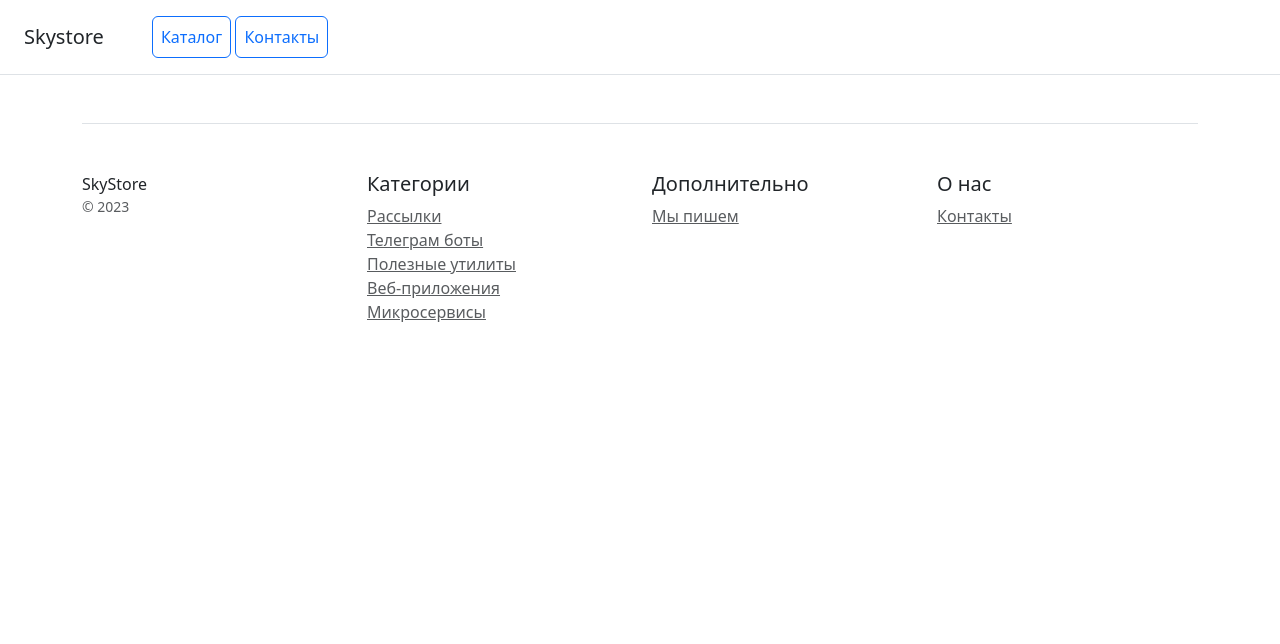
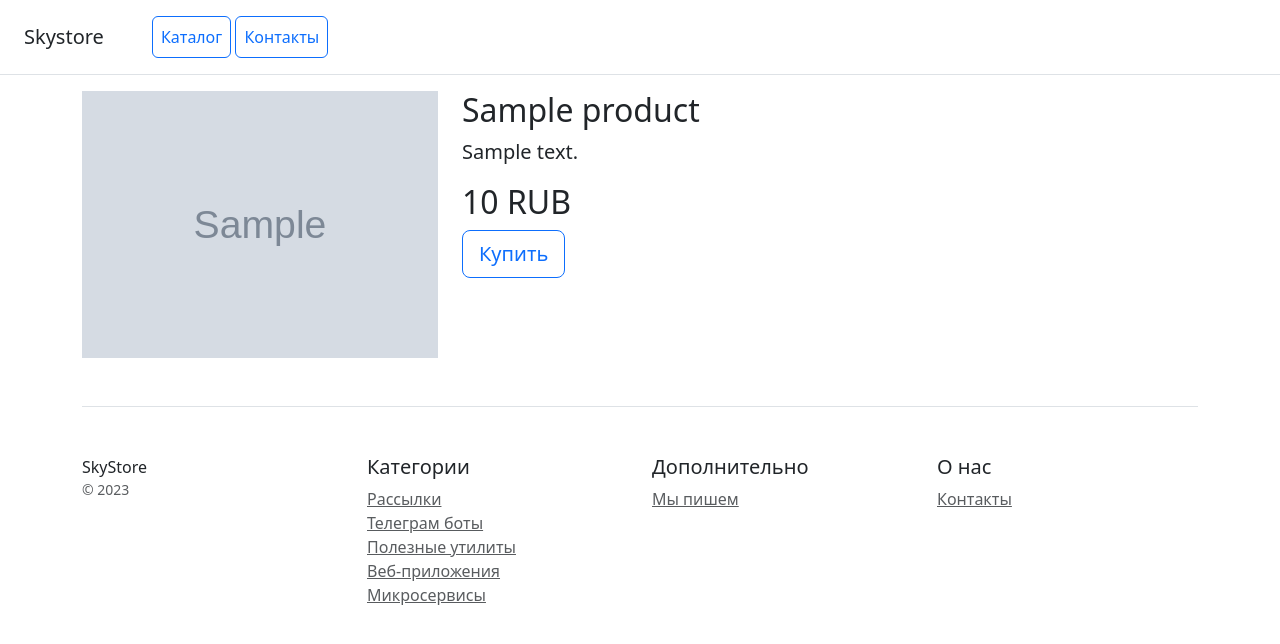
Before and after one commit to Mihanik995/web_homework2, a Django app: page /products/1 in a window 1280 px wide. Shown: the top 644 px of the page. Run offline with Django 5.2, Linux system fonts and the light colour scheme; tables that the repository leaves empty hold one stand-in row (values such as "Sample post"); grey boxes marked "Sample" are stand-in pictures.

Commit message:
realise products view

```diff
--- a/catalog/templates/main/products.html
+++ b/catalog/templates/main/products.html
@@ -1,5 +1,20 @@
 {% extends 'main/base.html' %}
 
 {% block content %}
-
+{% load tts %}
+<div class="container text-center">
+    <div class="row">
+        <div class="col-4">
+            <img class="card-img-top" src="{{object.image|mymedia}}">
+        </div>
+        <div class="col">
+            <figure class="text-start">
+                <p class="h2">{{object.name}}</p>
+                <p class="lead">{{object.description}}</p>
+                <p class="h2">{{object.price}} RUB</p>
+                <button type="button" class="btn btn-lg btn-block btn-outline-primary">Купить</button>
+            </figure>
+        </div>
+    </div>
+</div>
 {% endblock %}
```
Also changed, not shown: media/catalog/1695916873_gas-kvas-com-p-kartinki-banan-81.jpg (added), media/catalog/f775ba148177617.62d0758aa9a401.jpg (added), media/catalog/purepng.com-cucumbercucumbervegetablespicklegreenfoodhealthycucumbers-481522161925n6wbx.png (added), media/catalog/tomatoes.jpg (added).
